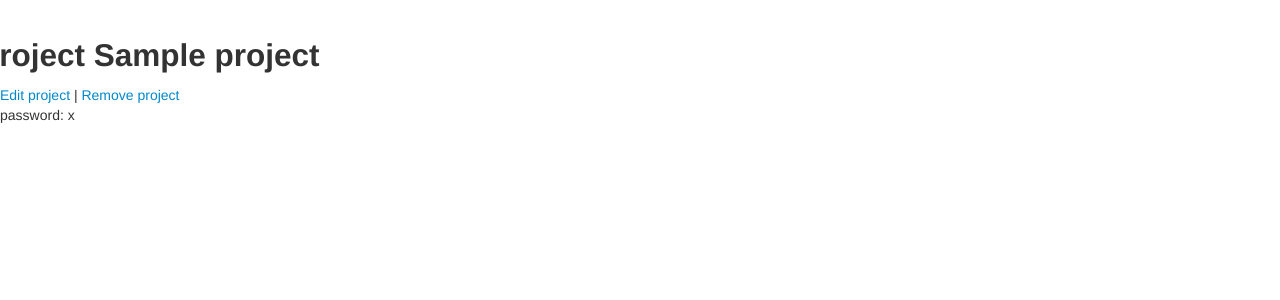
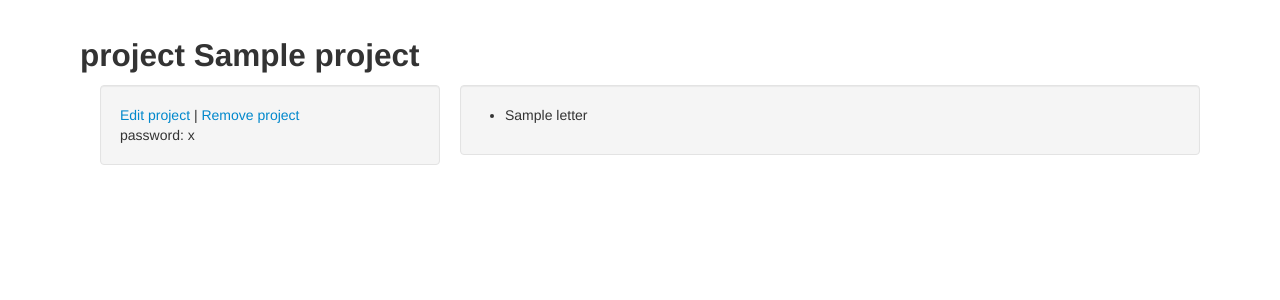
Before and after one commit to dizballanze/debugmail, a Django app: template frontend/templates/project/show_project.html in a window 1280 px wide. Shown: the top 300 px of the page. Run offline with Django 3.2, Linux system fonts and the light colour scheme; the template is opened without the code that fills it: most values are stand-ins (such as "Sample title", 1, 10 or a date in 2020); parts of the project's set-up code (start-up, migrations or seed data) failed here and were passed over.

Commit message:
show set

```diff
--- a/frontend/project/views.py
+++ b/frontend/project/views.py
@@ -48,7 +48,7 @@
                 m.update(PROJECT_PASSWORD_SALT + str(project.id))
                 project.password = str(m.hexdigest())
                 project.save()
-            return redirect('edit_project', project_id=str(project.id))
+            return redirect('project_list', project_id=str(project.id))
         except ValidationError, e:
             return {
                 'error': str(e),
--- a/frontend/templates/project/show_project.html
+++ b/frontend/templates/project/show_project.html
@@ -1,15 +1,22 @@
 {% extends 'base.html' %}
 
 {% block content %}
+    <div class="offset1">
         <h2>project {{ project.title }}</h2>
-    <div class="span3">
+        <div class="span4 well">
             <a href="{% url 'edit_project' project.id %}">Edit project</a> |
             <a href="{% url 'remove_project' project.id %}">Remove project</a>
             <br />
             password: {{ project.password }}
         </div>
-    {% for letter in project__letters_set %}
+        <div class="span9 well">
+            {% for letter in project.letter_set.all %}
+                {% if forloop.first %}<ul>{% endif %}
+                    <li>{{ letter.subject }}</li>
+                {% if forloop.last %}</ul>{% endif %}
             {% empty %}
                 No letters
             {% endfor %}
+        </div>
+    </div>
 {% endblock %}
--- a/frontend/templates/project/user-register.html
+++ b/frontend/templates/project/user-register.html
@@ -1,11 +1,12 @@
 {% extends 'base.html' %}
 
 {% block content %}
+    <div class="span4 offset6">
+        <div class="well">
         <h2>Register new user</h2>
         {% if error %}
             <p>{{ error }}</p>
         {% endif %}
-    <div class="hero-unit">
             <form action="{% url 'user_register' %}" method="POST">
                 {% csrf_token %}
                 <div>
@@ -19,4 +20,5 @@
                 <div><input type="submit" value="Register"></div>
             </form>
         </div>
+    </div>
 {% endblock %}
```
Also changed, not shown: frontend/templates/project/user-login.html (indentation only). Lines whose indentation alone changed are shown as unchanged.
